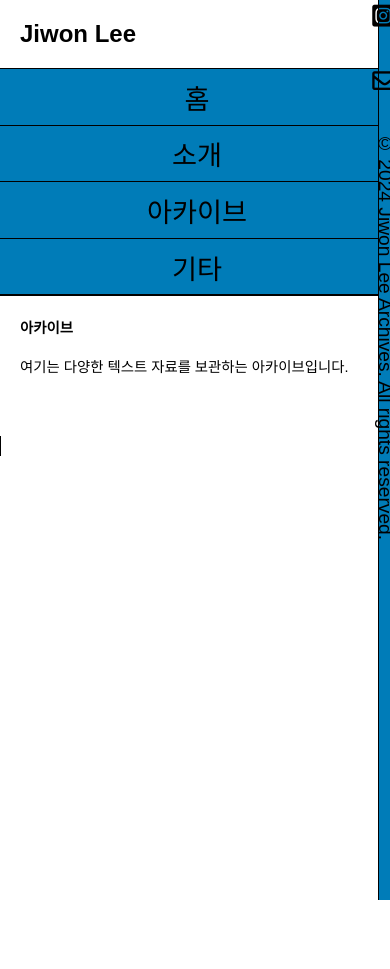
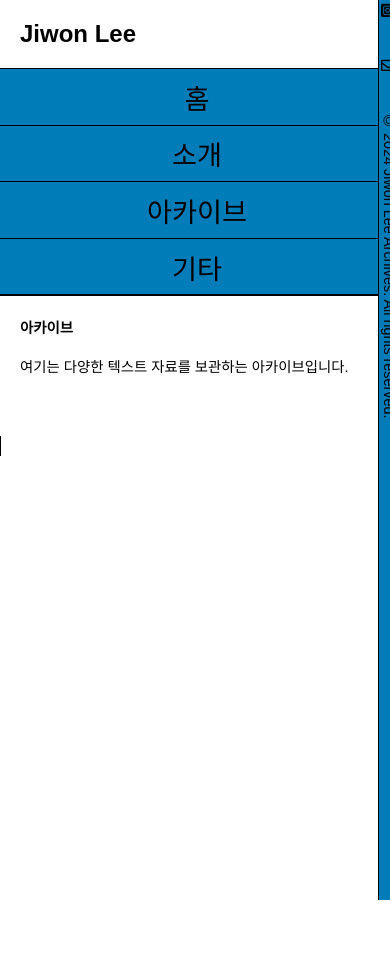
Before and after one commit to LfayeJ/archives, a Jekyll site: the page built from index.html, in a window 390 px wide. Built offline with Jekyll 4.4.1, drawn with Linux system fonts in a browser that asks for light colours; some web fonts are replaced.

Commit message:
Update styles.css

```diff
--- a/assets/css/styles.css
+++ b/assets/css/styles.css
@@ -225,6 +225,16 @@ footer {
     border-bottom: 1px solid var(--border-color);
   }
 
+   .additional-side-menu {
+    width: 5vw;
+  }
+
+  .additional-side-menu i.far, .additional-side-menu i.fab {
+    width: 15px;
+    height: 15px;
+    font-size: 15px;
+  }
+
   .grid-container {
     width: 97vw;
     display: flex;
@@ -258,7 +268,7 @@ footer {
     margin-left: 0;
   }
 
- footer {
+ .side-title  {
    font-size: 0.9rem;
  }
 }
```
